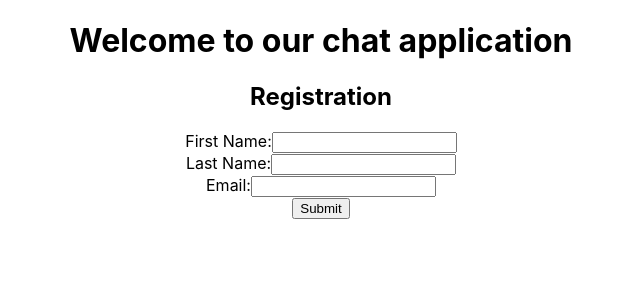
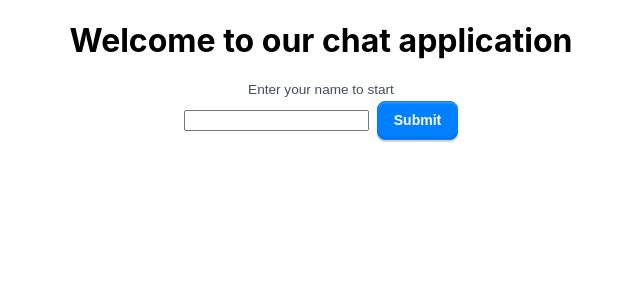
Before and after one commit to BholaNathSarkar/chat-application, a React (Create React App) app in the folder Frontend/: page / in a window 1280 px wide. Shown: the top 300 px of the page, without its empty margins (319-959 px from the left). Built offline with nearby package versions, Linux system fonts and the light colour scheme.

Commit message:
making registration interactive

```diff
--- a/Frontend/package.json
+++ b/Frontend/package.json
@@ -19,6 +19,7 @@
     "@iconify/react": "^4.0.0",
     "@mui/lab": "^5.0.0-alpha.113",
     "@mui/material": "^5.11.1",
+    "@mui/icons-material":"",
     "@reduxjs/toolkit": "^1.9.0",
     "aws-sdk": "^2.1348.0",
     "axios": "^1.2.6",
--- a/Frontend/src/App.js
+++ b/Frontend/src/App.js
@@ -1,11 +1,12 @@
-import Registration from './Components/Registration/Registration.jsx';
 import './App.css';
+import UnstyledSelectForm from './Components/Registration/Registration.jsx';
 
 function App() {
   return (
     <div className="App">
       <h1>Welcome to our chat application</h1>
-      <Registration />
+      <UnstyledSelectForm />
+
     </div>
   );
 }
--- a/Frontend/src/Components/Registration/Registration.jsx
+++ b/Frontend/src/Components/Registration/Registration.jsx
@@ -1,67 +1,154 @@
-import React, { useState } from 'react';
+import * as React from 'react';
+import PropTypes from 'prop-types';
+import { useState } from 'react';
+import { styled } from '@mui/system';
+import UnfoldMoreRoundedIcon from '@mui/icons-material/UnfoldMoreRounded';
 
-const Registration = () => {
-  // State to store form input values
-  const [formData, setFormData] = useState({
-    firstName: '',
-    lastName: '',
-    email: '',
-  });
-
-  // Handle input changes
-  const handleInputChange = (e) => {
-    const { name, value } = e.target;
-    setFormData((prevData) => ({
-      ...prevData,
-      [name]: value,
-    }));
+export default function UnstyledSelectForm() {
+  const [name, setName] = useState("");
+  const [submit, setSubmit] = useState(false);
+  const handleSubmit = (event) => {
+    event.preventDefault()
+    setSubmit(true)
   };
-
-  // Handle form submission
-  const handleSubmit = (e) => {
-    e.preventDefault();
-    // Do something with the form data (e.g., send it to a server)
-    console.log('Form submitted:', formData);
+  const handleChange = (event) => {
+    setName(event.target.value)
+    event.preventDefault()
   };
 
   return (
-    <div>
-      <h2>Registration</h2>
-      <form onSubmit={handleSubmit}>
-        <label>
-          First Name:
-          <input
-            type="text"
-            name="firstName"
-            value={formData.firstName}
-            onChange={handleInputChange}
-          />
-        </label>
-        <br />
-        <label>
-          Last Name:
-          <input
-            type="text"
-            name="lastName"
-            value={formData.lastName}
-            onChange={handleInputChange}
-          />
-        </label>
-        <br />
-        <label>
-          Email:
-          <input
-            type="email"
-            name="email"
-            value={formData.email}
-            onChange={handleInputChange}
-          />
-        </label>
-        <br />
-        <button type="submit">Submit</button>
-      </form>
-    </div>
+    <form>
+      <Label htmlFor="named-select">
+        Enter your name to start
+      </Label>
+      <input value={name} onChange={handleChange}/>
+
+      <SubmitButton sx={{ ml: 1 }} type="submit" value={submit} onClick={handleSubmit}>
+        Submit
+      </SubmitButton>
+      {submit === true  && <p>hi {name}</p>}
+    </form>
   );
+}
+
+
+
+const blue = {
+  100: '#DAECFF',
+  200: '#99CCF3',
+  300: '#66B2FF',
+  400: '#3399FF',
+  500: '#007FFF',
+  600: '#0072E5',
+  700: '#0066CC',
+  900: '#003A75',
 };
 
-export default Registration;
+const grey = {
+  50: '#F3F6F9',
+  100: '#E5EAF2',
+  200: '#DAE2ED',
+  300: '#C7D0DD',
+  400: '#B0B8C4',
+  500: '#9DA8B7',
+  600: '#6B7A90',
+  700: '#434D5B',
+  800: '#303740',
+  900: '#1C2025',
+};
+
+const Button = React.forwardRef(function Button(props, ref) {
+  const { ownerState, ...other } = props;
+  return (
+    <StyledButton type="button" {...other} ref={ref}>
+      {other.children}
+      <UnfoldMoreRoundedIcon />
+    </StyledButton>
+  );
+});
+
+Button.propTypes = {
+  children: PropTypes.node,
+  ownerState: PropTypes.object.isRequired,
+};
+
+const StyledButton = styled('button', { shouldForwardProp: () => true })(
+  ({ theme }) => `
+  position: relative;
+  font-family: 'IBM Plex Sans', sans-serif;
+  font-size: 0.875rem;
+  box-sizing: border-box;
+  min-width: 320px;
+  padding: 8px 12px;
+  border-radius: 8px;
+  text-align: left;
+  line-height: 1.5;
+  background: ${theme.palette.mode === 'dark' ? grey[900] : '#fff'};
+  border: 1px solid ${theme.palette.mode === 'dark' ? grey[700] : grey[200]};
+  color: ${theme.palette.mode === 'dark' ? grey[300] : grey[900]};
+  box-shadow: 0px 2px 6px ${
+    theme.palette.mode === 'dark' ? 'rgba(0,0,0, 0.50)' : 'rgba(0,0,0, 0.05)'
+  };
+
+  transition-property: all;
+  transition-timing-function: cubic-bezier(0.4, 0, 0.2, 1);
+  transition-duration: 120ms;
+
+  &:hover {
+    background: ${theme.palette.mode === 'dark' ? grey[800] : grey[50]};
+    border-color: ${theme.palette.mode === 'dark' ? grey[600] : grey[300]};
+  }
+
+  & > svg {
+    font-size: 1rem;
+    position: absolute;
+    height: 100%;
+    top: 0;
+    right: 10px;
+  }
+  `,
+);
+
+const Label = styled('label')(
+  ({ theme }) => `
+  font-family: 'IBM Plex Sans', sans-serif;
+  font-size: 0.85rem;
+  display: block;
+  margin-bottom: 4px;
+  font-weight: 400;
+  color: ${theme.palette.mode === 'dark' ? grey[400] : grey[700]};
+  `,
+);
+
+const SubmitButton = styled('button')(
+  ({ theme }) => `
+  font-family: IBM Plex Sans, sans-serif;
+  font-weight: 600;
+  font-size: 0.875rem;
+  line-height: 1.5;
+  background-color: ${blue[500]};
+  padding: 8px 16px;
+  border-radius: 8px;
+  color: white;
+  transition: all 150ms ease;
+  cursor: pointer;
+  border: 1px solid ${blue[500]};
+  box-shadow: 0 2px 1px ${
+    theme.palette.mode === 'dark' ? 'rgba(0, 0, 0, 0.5)' : 'rgba(45, 45, 60, 0.2)'
+  }, inset 0 1.5px 1px ${blue[400]}, inset 0 -2px 1px ${blue[600]};
+
+  &:hover {
+    background-color: ${blue[600]};
+  }
+
+  &:active {
+    background-color: ${blue[700]};
+    box-shadow: none;
+  }
+
+  &:focus-visible {
+    box-shadow: 0 0 0 3px ${theme.palette.mode === 'dark' ? blue[300] : blue[200]};
+    outline: none;
+  }
+`,
+);
```
